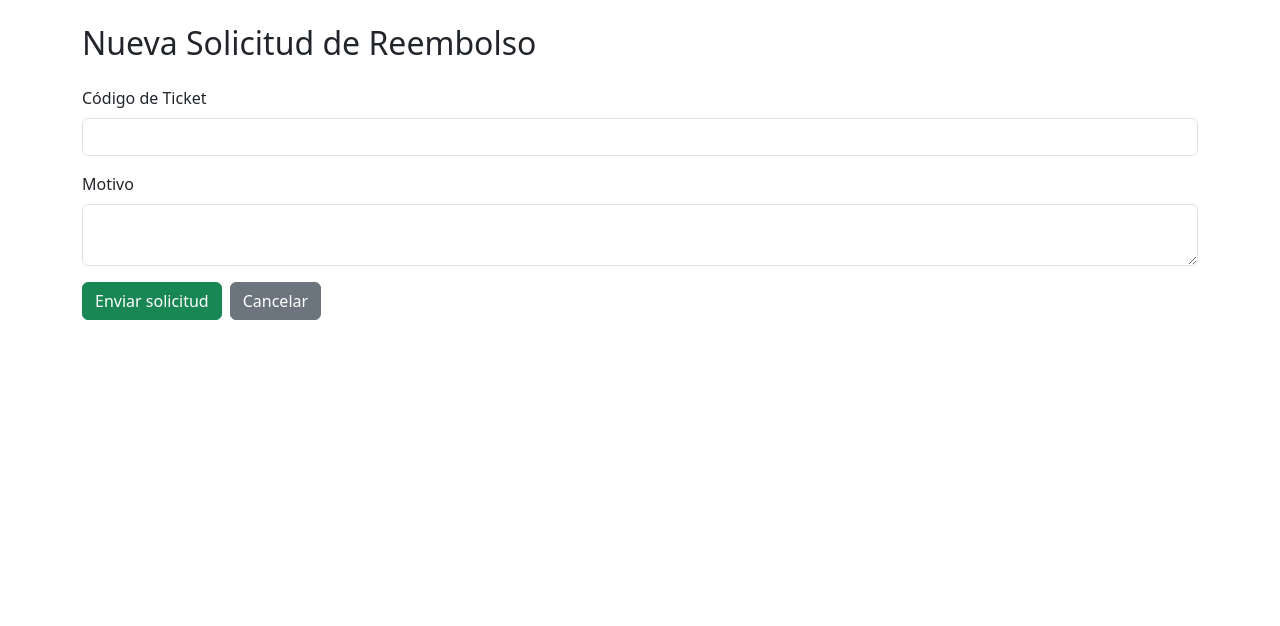
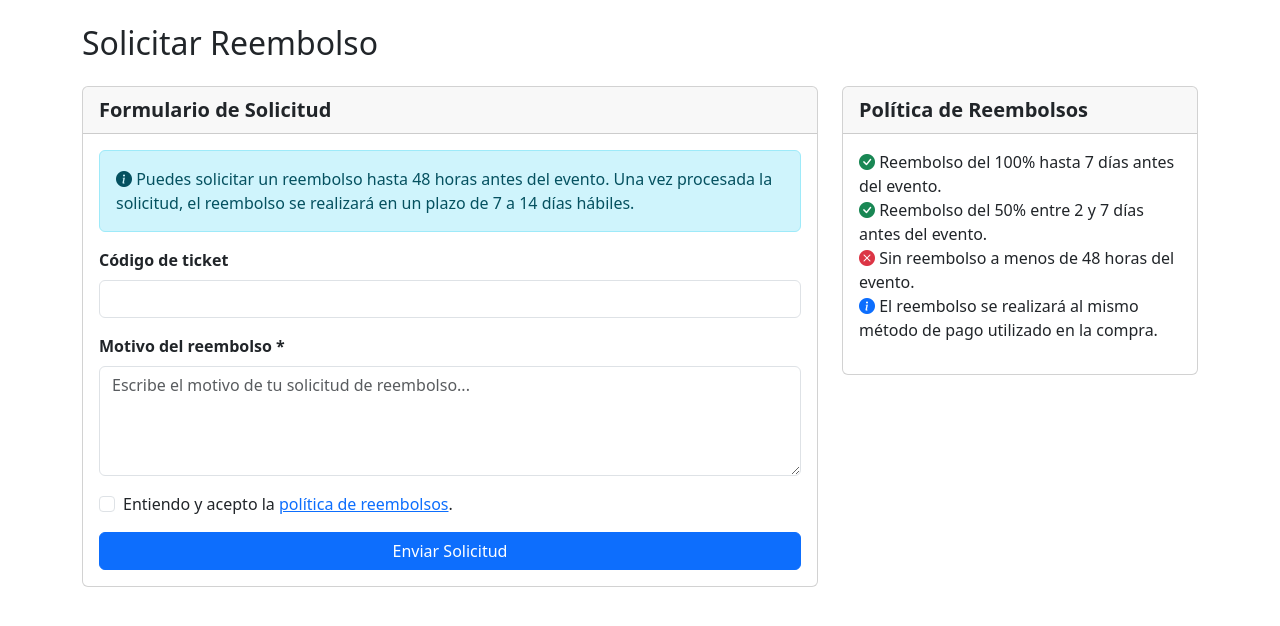
Before and after one commit to witcher-252/eventhub, a Django app: page /refunds/create/ in a window 1280 px wide. Shown: the part 56-682 px from the top of the page. Run offline with Django 5.2, Linux system fonts and the light colour scheme; the visitor is signed in with stand-in values (Sample User, id 1); parts of the project's set-up code (start-up, migrations or seed data) failed here and were passed over.

Commit message:
Acomodo template de solicitud

```diff
--- a/app/templates/refunds/refund_form.html
+++ b/app/templates/refunds/refund_form.html
@@ -2,12 +2,22 @@
 
 {% block content %}
 <div class="container mt-4">
-    <h2 class="mb-4">Nueva Solicitud de Reembolso</h2>
+    <h2 class="mb-4">Solicitar Reembolso</h2>
+    <div class="row">
+        <div class="col-md-8">
+            <div class="card">
+                <div class="card-header fw-bold fs-5">
+                    Formulario de Solicitud
+                </div>
+                <div class="card-body">
+                    <div class="alert alert-info" role="alert">
+                        <i class="bi bi-info-circle-fill"></i> Puedes solicitar un reembolso hasta 48 horas antes del evento. Una vez procesada la solicitud, el reembolso se realizará en un plazo de 7 a 14 días hábiles.
+                    </div>
                     <form method="POST">
                         {% csrf_token %}
 
                         <div class="mb-3">
-            <label for="id_ticket_code" class="form-label">Código de Ticket</label>
+                            <label for="id_ticket_code" class="form-label fw-bold fs-6">Código de ticket</label>
                             <input type="text" name="ticket_code" id="id_ticket_code" class="form-control" value="{{ form.ticket_code.value|default_if_none:'' }}">
                             {% if form.ticket_code.errors %}
                                 <div class="text-danger">{{ form.ticket_code.errors }}</div>
@@ -15,17 +25,44 @@
                         </div>
 
                         <div class="mb-3">
-            <label for="id_reason" class="form-label">Motivo</label>
-            <textarea name="reason" id="id_reason" class="form-control">{{ form.reason.value|default_if_none:'' }}</textarea>
+                            <label for="id_reason" class="form-label fw-bold fs-6">Motivo del reembolso *</label>
+                            <textarea name="reason" id="id_reason" class="form-control" rows="4" placeholder="Escribe el motivo de tu solicitud de reembolso...">{{ form.reason.value|default_if_none:'' }}</textarea>
                             {% if form.reason.errors %}
                                 <div class="text-danger">{{ form.reason.errors }}</div>
                             {% endif %}
                         </div>
 
-        <div class="d-flex gap-2">
-            <button type="submit" class="btn btn-success">Enviar solicitud</button>
-            <a href="{% url 'refund_list' %}" class="btn btn-secondary">Cancelar</a>
+
+                        <div class="form-check mb-3">
+                            <input type="checkbox" class="form-check-input" id="id_accept_policy" required>
+                            <label class="form-check-label" for="id_accept_policy">
+                                Entiendo y acepto la <a href="#">política de reembolsos</a>.
+                            </label>
+                        </div>
+
+                        <div class="d-grid">
+                            <button type="submit" class="btn btn-primary">Enviar Solicitud</button>
                         </div>
                     </form>
                 </div>
+            </div>
+        </div>
+
+        <div class="col-md-4">
+            <div class="card">
+                <div class="card-header fw-bold fs-5">
+                    Política de Reembolsos
+                </div>
+                <div class="card-body">
+                    <ul class="list-unstyled">
+                        <li><i class="text-success bi bi-check-circle-fill"></i> Reembolso del 100% hasta 7 días antes del evento.</li>
+                        <li><i class="text-success bi bi-check-circle-fill"></i> Reembolso del 50% entre 2 y 7 días antes del evento.</li>
+                        <li><i class="text-danger bi bi-x-circle-fill"></i> Sin reembolso a menos de 48 horas del evento.</li>
+                        <li><i class="text-primary bi bi-info-circle-fill"></i> El reembolso se realizará al mismo método de pago utilizado en la compra.</li>
+                    </ul>
+                </div>
+            </div>
+        </div>
+    </div>
+</div>
 {% endblock %}
```
Lines whose indentation alone changed are shown as unchanged.
